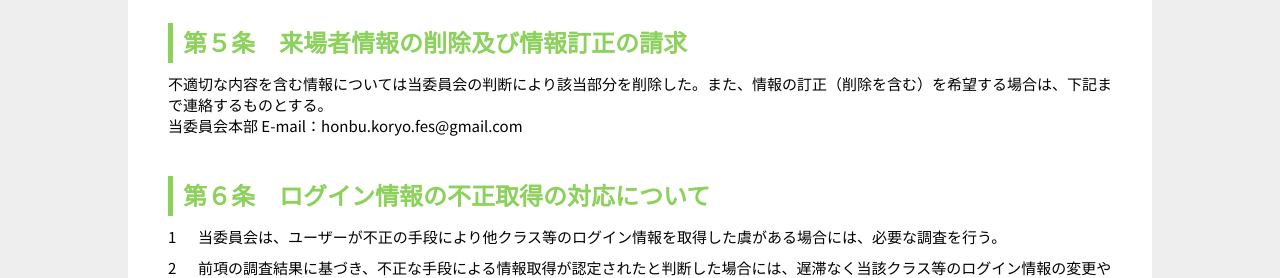
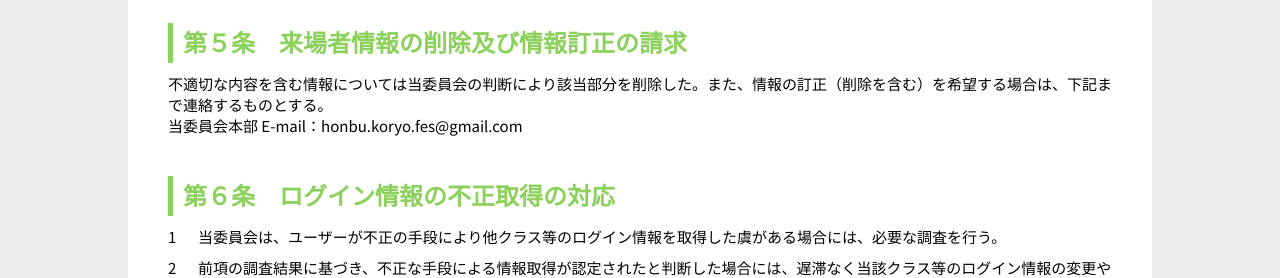
Before and after one commit to koryojohogijutsu/koryo-fes.results, a Next.js app: page /privacypolicy in a window 1280 px wide. Shown: the part 1080-1358 px from the top of the page. Built offline with nearby package versions, Linux system fonts and the light colour scheme.

Commit message:
Update PrivacyPage.tsx

```diff
--- a/components/PrivacyPage.tsx
+++ b/components/PrivacyPage.tsx
@@ -52,7 +52,7 @@ export function PrivacyPage() {
           <p>当委員会本部 E-mail：honbu.koryo.fes@gmail.com</p>
         </Section>
 
-        <Section title="第６条　ログイン情報の不正取得の対応について">
+        <Section title="第６条　ログイン情報の不正取得の対応">
           <ol className={styles.orderedList}>
             <li>当委員会は、ユーザーが不正の手段により他クラス等のログイン情報を取得した虞がある場合には、必要な調査を行う。</li>
             <li>前項の調査結果に基づき、不正な手段による情報取得が認定されたと判断した場合には、遅滞なく当該クラス等のログイン情報の変更や利用の一時停止等のセキュリティ保護を目的とする措置を行う。</li>
```
